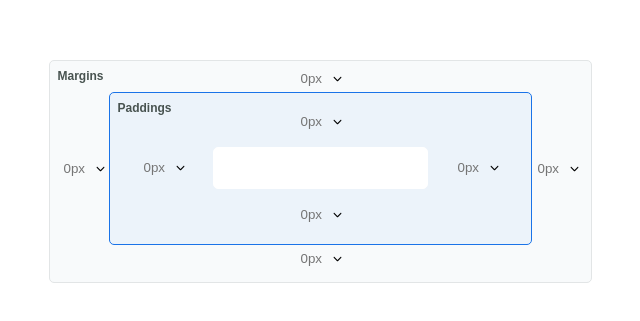
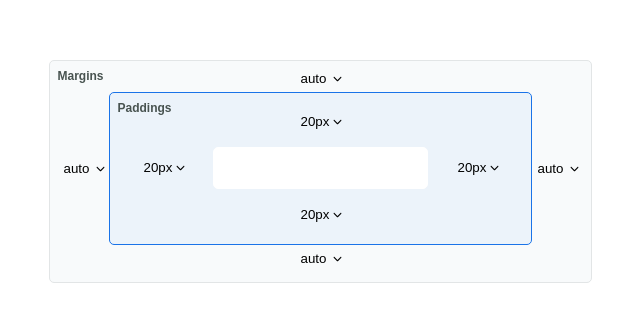
Before and after one commit to bhanuprakashwar/highlevel_assignment, a Vue app: page / in a window 1280 px wide. Shown: the part 229-550 px from the top of the page, without its empty margins (320-960 px from the left). Built offline with nearby package versions, Linux system fonts and the light colour scheme; the HTML template or start-up script is replaced by a standard one.

Commit message:
feat(margin): include business logic

```diff
--- a/src/components/SpacingComponent.vue
+++ b/src/components/SpacingComponent.vue
@@ -5,38 +5,50 @@
         <!-- Top Row -->
         <div></div>
         <div>
-          <SpacingDropdown />
+          <SpacingDropdown :value="margins.top" side="top" @updateMargins="handleMarginUpdate" />
         </div>
         <div></div>
 
         <!-- Center Row -->
         <div>
-          <SpacingDropdown />
+          <SpacingDropdown :value="margins.left" side="left" @updateMargins="handleMarginUpdate" />
         </div>
         <div class="padding-box">
           <div class="grid-3x3 padding-grid">
             <div></div>
-            <SpacingDropdown />
+            <SpacingDropdown
+              :value="paddings.top"
+              side="top"
+              @updateMargins="handlePaddingUpdate"
+            />
             <div></div>
 
-            <SpacingDropdown />
+            <SpacingDropdown :value="paddings.left" side="left" />
             <div class="input-wrapper"></div>
-            <SpacingDropdown />
+            <SpacingDropdown :value="paddings.right" side="right" />
 
             <div></div>
-            <SpacingDropdown />
+            <SpacingDropdown :value="paddings.bottom" side="bottom" />
             <div></div>
           </div>
           <div class="padding-label">Paddings</div>
         </div>
         <div>
-          <SpacingDropdown />
+          <SpacingDropdown
+            :value="margins.right"
+            side="right"
+            @updateMargins="handleMarginUpdate"
+          />
         </div>
 
         <!-- Bottom Row -->
         <div></div>
         <div>
-          <SpacingDropdown />
+          <SpacingDropdown
+            :value="margins.bottom"
+            side="bottom"
+            @updateMargins="handleMarginUpdate"
+          />
         </div>
         <div></div>
       </div>
@@ -47,6 +59,12 @@
 
 <script setup lang="ts">
 import SpacingDropdown from './SpacingDropdown.vue'
+import {
+  margins,
+  paddings,
+  handleMarginUpdate,
+  handlePaddingUpdate,
+} from '../shared/spacingBusLogic'
 </script>
 
 <style scoped>
--- a/src/components/SpacingDropdown.vue
+++ b/src/components/SpacingDropdown.vue
@@ -1,12 +1,13 @@
 <template>
   <div class="dropdown" ref="dropdownRef">
-    <label v-if="label" class="dropdown-label">{{ label }}</label>
     <div class="dropdown-box">
       <input
         class="dropdown-input"
         type="text"
-        :placeholder="label ? '' : '0px'"
-        :value="selected"
+        :placeholder="value ? '' : '0px'"
+        v-model="inputValue"
+        @keydown.enter.prevent="handleManualInput"
+        @blur="handleManualInput"
       />
       <font-awesome-icon icon="chevron-down" size="xs" class="chevron" @click="toggleDropdown" />
       <div v-if="show" class="dropdown-list">
@@ -24,15 +25,20 @@
 </template>
 
 <script setup lang="ts">
-import { ref, onMounted, onBeforeUnmount } from 'vue'
-defineProps({
-  label: {
+import { ref, onMounted, onBeforeUnmount, watch } from 'vue'
+const props = defineProps({
+  value: {
+    type: String,
+    default: '',
+  },
+  side: {
     type: String,
   },
 })
+const emit = defineEmits(['updateMargins'])
 const dropdownRef = ref<HTMLElement | null>(null)
-const selected = ref('')
 const show = ref(false)
+const inputValue = ref(props.value)
 const toggleDropdown = () => {
   show.value = !show.value
 }
@@ -63,7 +69,11 @@ const options = [
   },
 ]
 const selectOption = (option: { label: string; value: string }) => {
-  selected.value = option.value
+  emit('updateMargins', {
+    side: props.side,
+    selectedOption: option,
+    currentValue: inputValue.value,
+  })
   show.value = false
 }
 const handleClickOutside = (event: MouseEvent) => {
@@ -71,6 +81,38 @@ const handleClickOutside = (event: MouseEvent) => {
     show.value = false
   }
 }
+
+function isValidCSSValue(property: string, value: string): boolean {
+  const el = document.createElement('div')
+  el.style[property as any] = value
+  return el.style[property as any] === value
+}
+const handleManualInput = () => {
+  const trimmed = inputValue.value.trim()
+
+  if (isValidCSSValue('margin', trimmed)) {
+    emit('updateMargins', {
+      side: props.side,
+      selectedOption: { label: 'Manual input', value: trimmed },
+      currentValue: trimmed,
+    })
+  } else {
+    inputValue.value = ''
+    emit('updateMargins', {
+      side: props.side,
+      selectedOption: { label: 'Unset', value: 'unsetCurrent' },
+      currentValue: '',
+    })
+  }
+}
+
+watch(
+  () => props.value,
+  (newVal) => {
+    inputValue.value = newVal
+  },
+)
+
 onMounted(() => {
   document.addEventListener('click', handleClickOutside)
 })
--- /dev/null
+++ b/src/shared/spacingBusLogic.ts
@@ -0,0 +1,60 @@
+import { ref } from 'vue'
+
+type BoxSide = 'top' | 'right' | 'bottom' | 'left'
+
+export const margins = ref({
+  left: 'auto',
+  right: 'auto',
+  top: 'auto',
+  bottom: 'auto',
+})
+
+export const paddings = ref({
+  left: '20px',
+  right: '20px',
+  top: '20px',
+  bottom: '20px',
+})
+
+export const handleMarginUpdate = ({
+  side,
+  selectedOption,
+  currentValue,
+}: {
+  side: BoxSide
+  selectedOption: { label: string; value: string }
+  currentValue: string
+}) => {
+  switch (selectedOption.value) {
+    case '20px':
+      margins.value[side] = '20px'
+      break
+    case 'all':
+      const newValue = currentValue || margins.value[side]
+      margins.value.top = newValue
+      margins.value.bottom = newValue
+      margins.value.left = newValue
+      margins.value.right = newValue
+      break
+    case 'autoCurrent':
+      margins.value[side] = 'auto'
+      break
+    case 'autoAll':
+      margins.value.top = 'auto'
+      margins.value.bottom = 'auto'
+      margins.value.left = 'auto'
+      margins.value.right = 'auto'
+      break
+    case 'unsetCurrent':
+      margins.value[side] = ''
+      break
+    case 'unsetAll':
+      margins.value.top = ''
+      margins.value.bottom = ''
+      margins.value.left = ''
+      margins.value.right = ''
+      break
+  }
+}
+
+export const handlePaddingUpdate = () => {}
```
